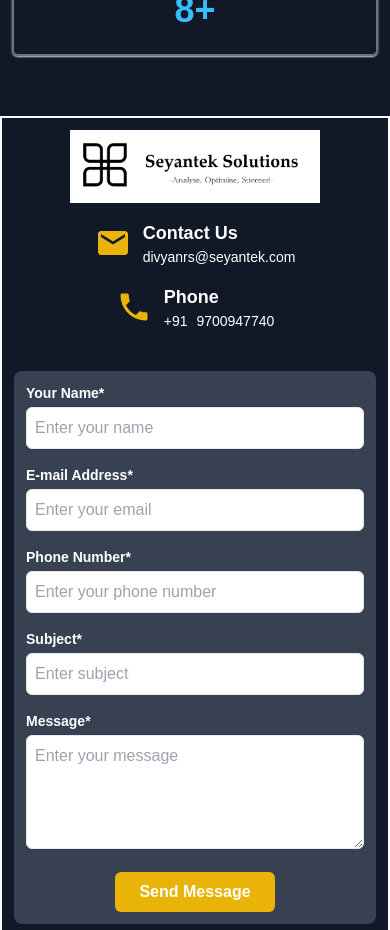
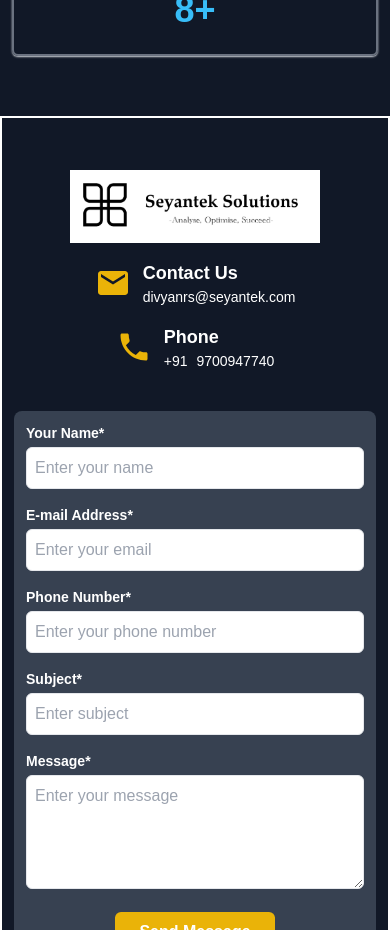
Before and after one commit to Ganesh16896/Seyan-Tek-Solution, a Next.js app: page / in a window 390 px wide. Shown: the part 5180-6110 px from the top of the page. Built offline with nearby package versions, Linux system fonts and the light colour scheme.

Commit message:
done new designs

```diff
--- a/package.json
+++ b/package.json
@@ -9,7 +9,6 @@
     "lint": "next lint"
   },
   "dependencies": {
-    "@formspree/react": "^2.5.1",
     "next": "15.1.2",
     "react": "^18.2.0",
     "react-dom": "^18.2.0",
--- a/src/app/component/common/Footer.js
+++ b/src/app/component/common/Footer.js
@@ -3,20 +3,12 @@ import dynamic from "next/dynamic";
 import Image from "next/image";
 import React from "react";
 import { MdEmail, MdPhone } from "react-icons/md"; // React Icons for Email and Phone
-import { useForm } from "@formspree/react";
 
 const Footer = () => {
-  const [state, submit, reset] = useForm("xjkkrdzy");
-
-  if (state.succeeded) {
-    alert("Successfull submit ");
-    window.location.reload();
-  }
-
   return (
     <div className="py-5 scroll-mt-[0px] duration-300" id="contact">
       <div className="flex flex-col md:flex-row gap-10 justify-between items-center p-3 md:p-10 mt-10 border-2 border-white">
-        <div className="flex flex-col items-center md:items-start space-y-4 md:w-1/3">
+        <div className="flex flex-col items-center md:items-start space-y-4 md:w-1/3 mt-10 sm:mt-0">
           <div className="relative ">
             <Image
               src="/image/sey_logo.jpeg"
@@ -48,7 +40,7 @@ const Footer = () => {
         {/* Right Form Section */}
         <div className="bg-gray-700 w-full md:w-2/3 p-3 sm:p-6 rounded-lg">
           <form
-            onSubmit={submit}
+            // onSubmit={submit}
             className="grid grid-cols-1 md:grid-cols-2 gap-4 "
           >
             {/* Name Field */}
```
Also changed, not shown: 1 other file (tests, documents, lock files or other folders).
